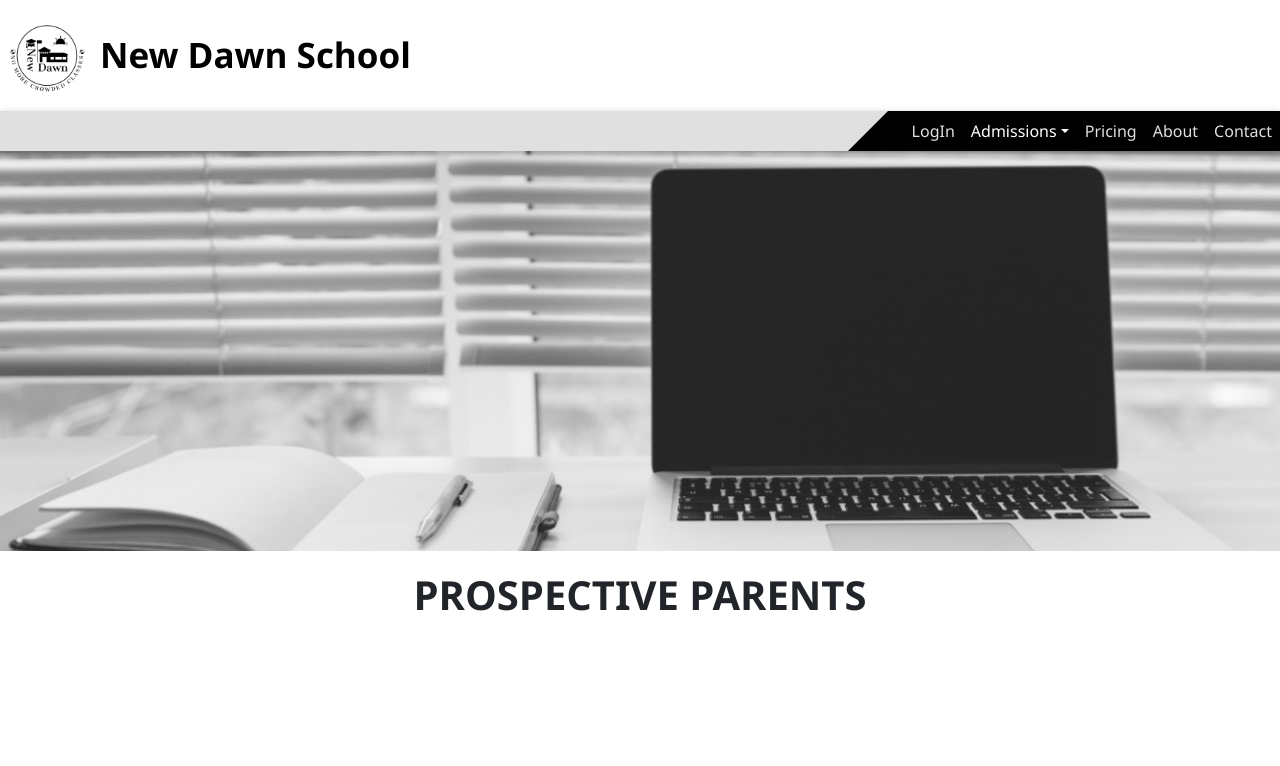
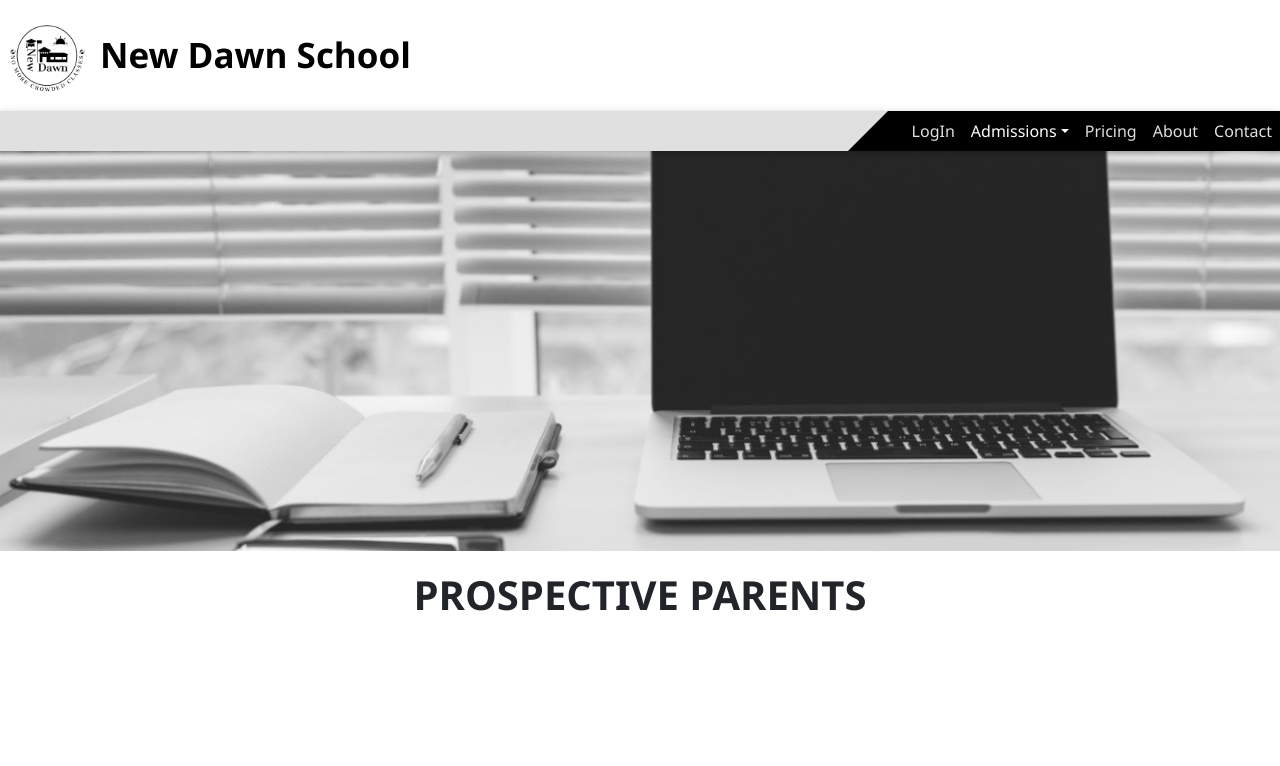
Before and after one commit to ziadgaafar/new-dawn-school, a React (Create React App) app in the folder client/: page /Parents in a window 1280 px wide. Shown: the top 766 px of the page. Built offline with nearby package versions, Linux system fonts and the light colour scheme.

Commit message:
fixed image position

```diff
--- a/client/src/components/Pages/parents.css
+++ b/client/src/components/Pages/parents.css
@@ -1,6 +1,6 @@
 .parents-photo{
     object-fit: cover;
-    object-position: top ;
+    object-position: center;
     width: 100%;
     height: 400px;
 }
```
